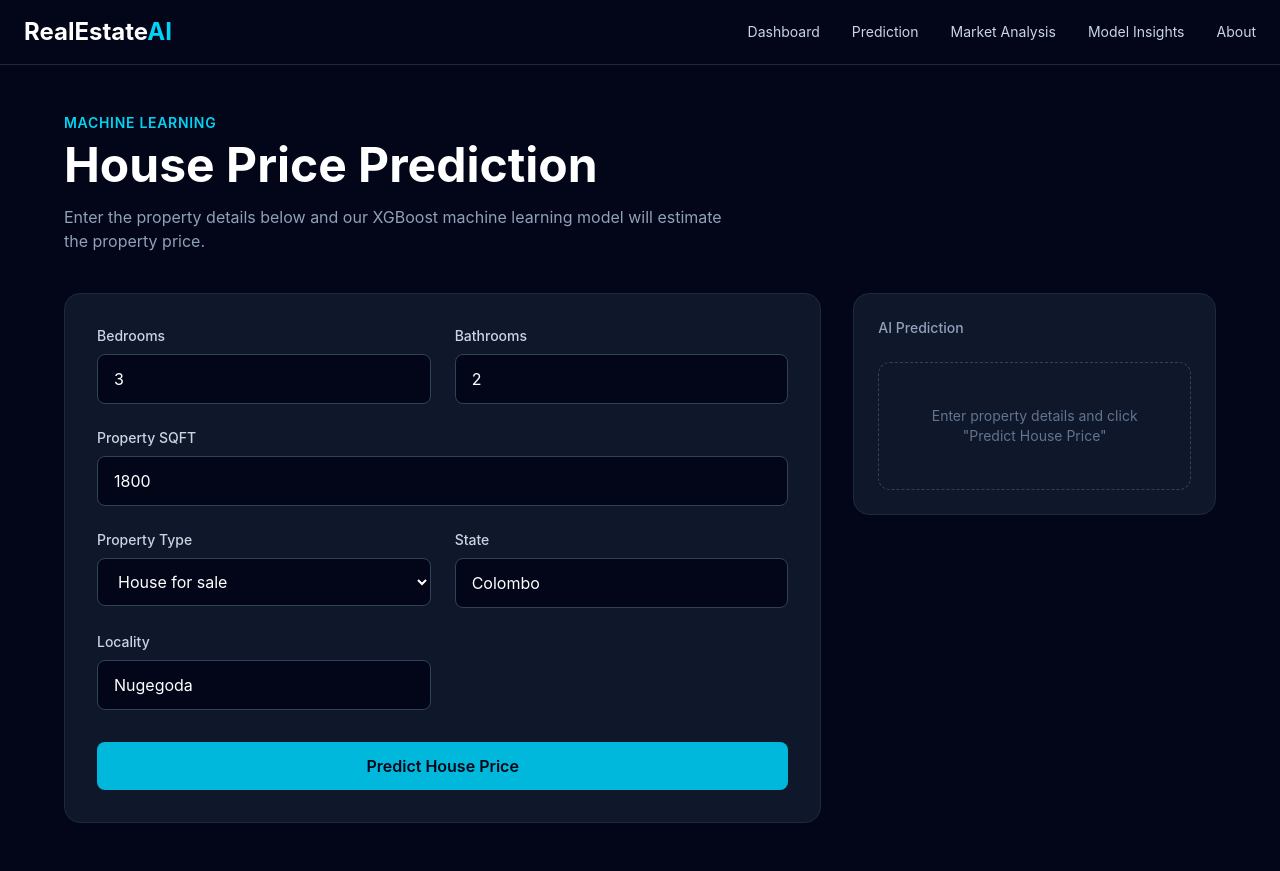
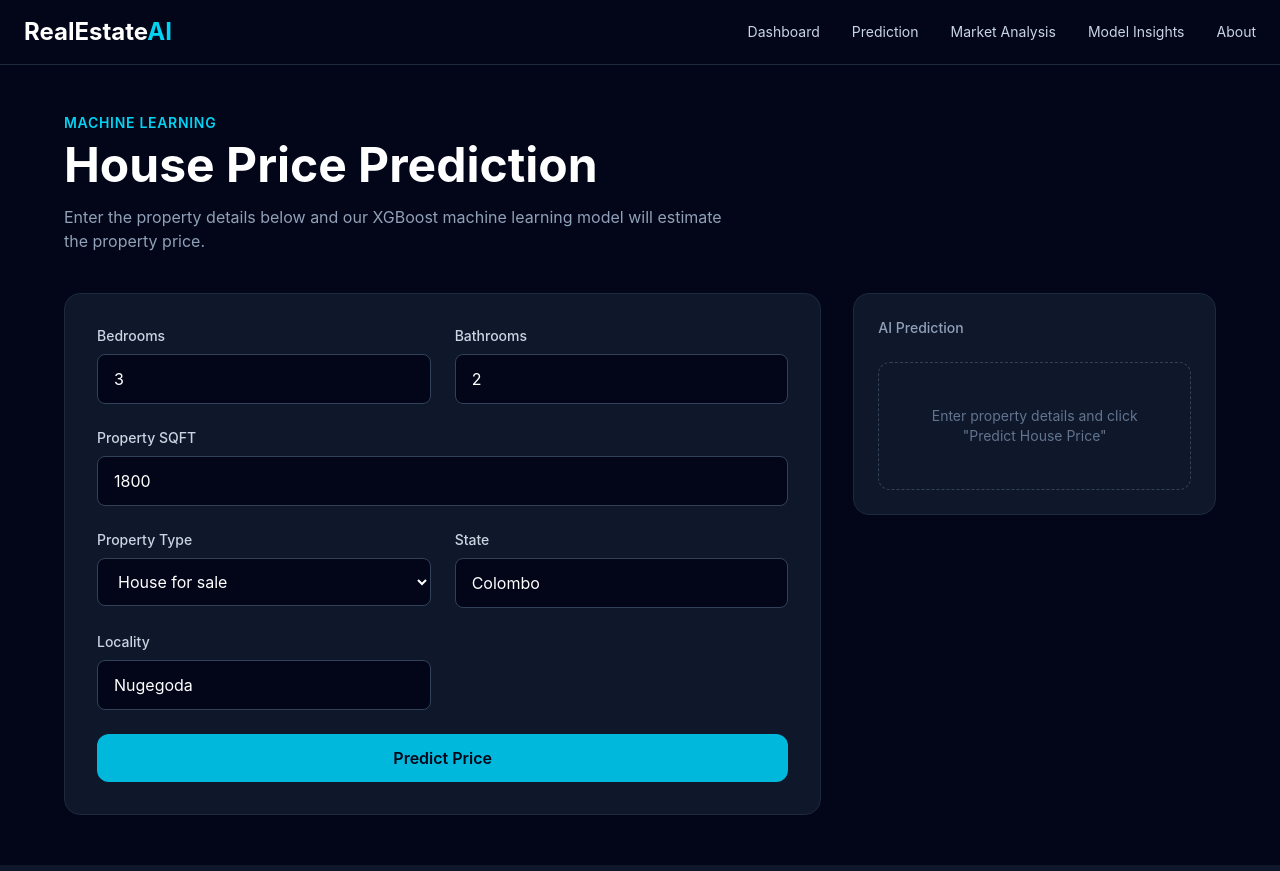
Before and after one commit to DhaneeraDulvanya/Sri-Lankan-Land-Price-Prediction-and-Real-Estate-Market-Analysis-System, a React (Vite) app in the folder frontend/: page /prediction in a window 1280 px wide. Built offline with nearby package versions, Linux system fonts and the light colour scheme.

Commit message:
added error

```diff
--- a/frontend/src/components/predictionForm.jsx
+++ b/frontend/src/components/predictionForm.jsx
@@ -184,9 +184,9 @@ const handleSubmit = async (event) => {
           <button
             type="submit"
             disabled={loading}
-            className="mt-8 w-full rounded-lg bg-cyan-500 px-6 py-3 font-semibold text-slate-950 transition hover:bg-cyan-400 disabled:cursor-not-allowed disabled:opacity-50"
+            className="mt-6 w-full rounded-xl bg-cyan-500 px-6 py-3 font-semibold text-slate-950 transition hover:bg-cyan-400 disabled:cursor-not-allowed disabled:opacity-50"
           >
-            {loading ? "Predicting..." : "Predict House Price"}
+            {loading ? "Predicting..." : "Predict Price"}
           </button>
 
         </form>
@@ -236,12 +236,10 @@ const handleSubmit = async (event) => {
 
           {/* Error */}
           {error && (
-            <div className="mt-4 rounded-lg border border-red-900 bg-red-950/40 p-4">
-
-              <p className="text-sm text-red-400">
+            <div className="mt-6 rounded-xl border border-red-900 bg-red-950/30 p-4">
+              <p className="text-red-400">
                 {error}
               </p>
-
             </div>
           )}
 
```
Lines whose indentation alone changed are shown as unchanged.
